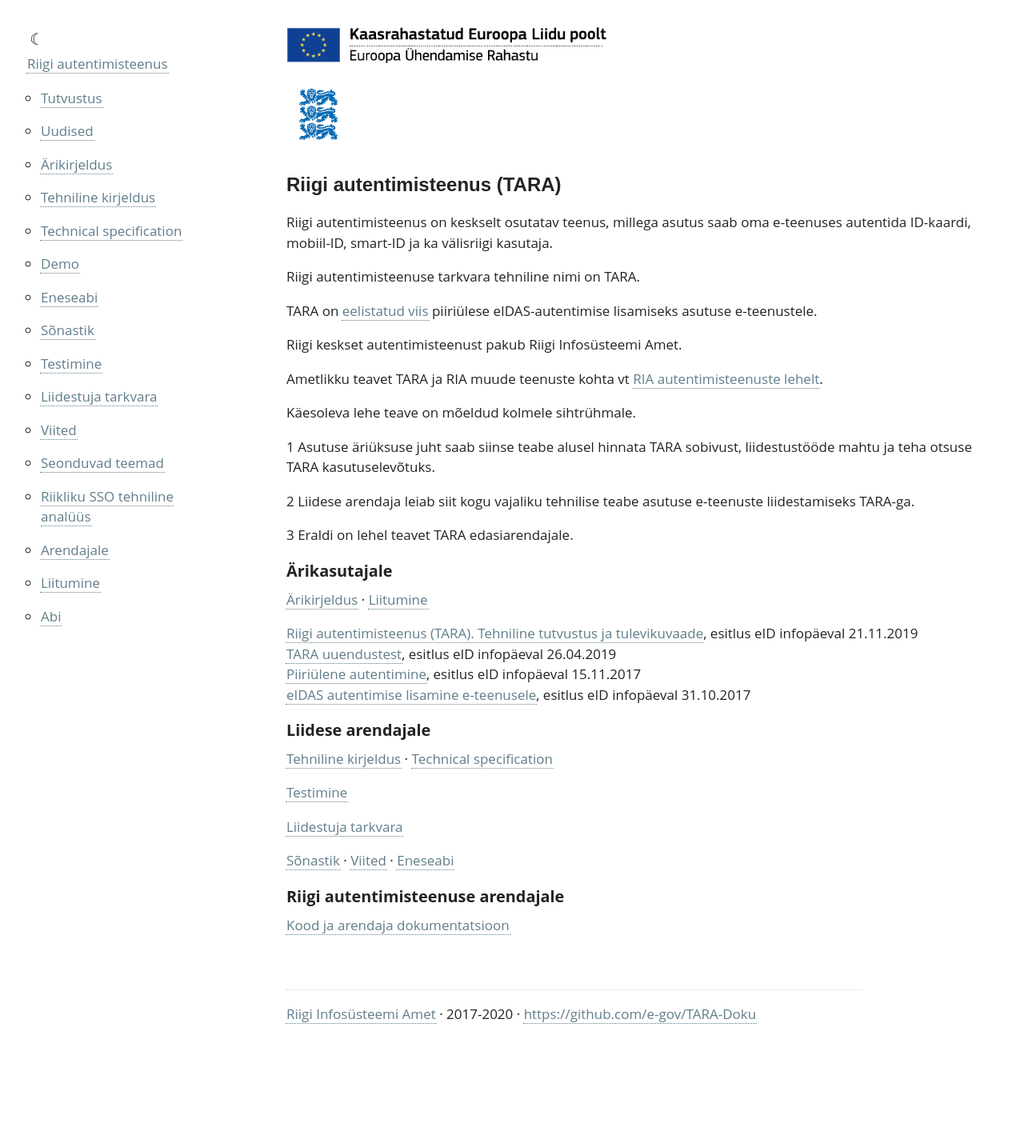
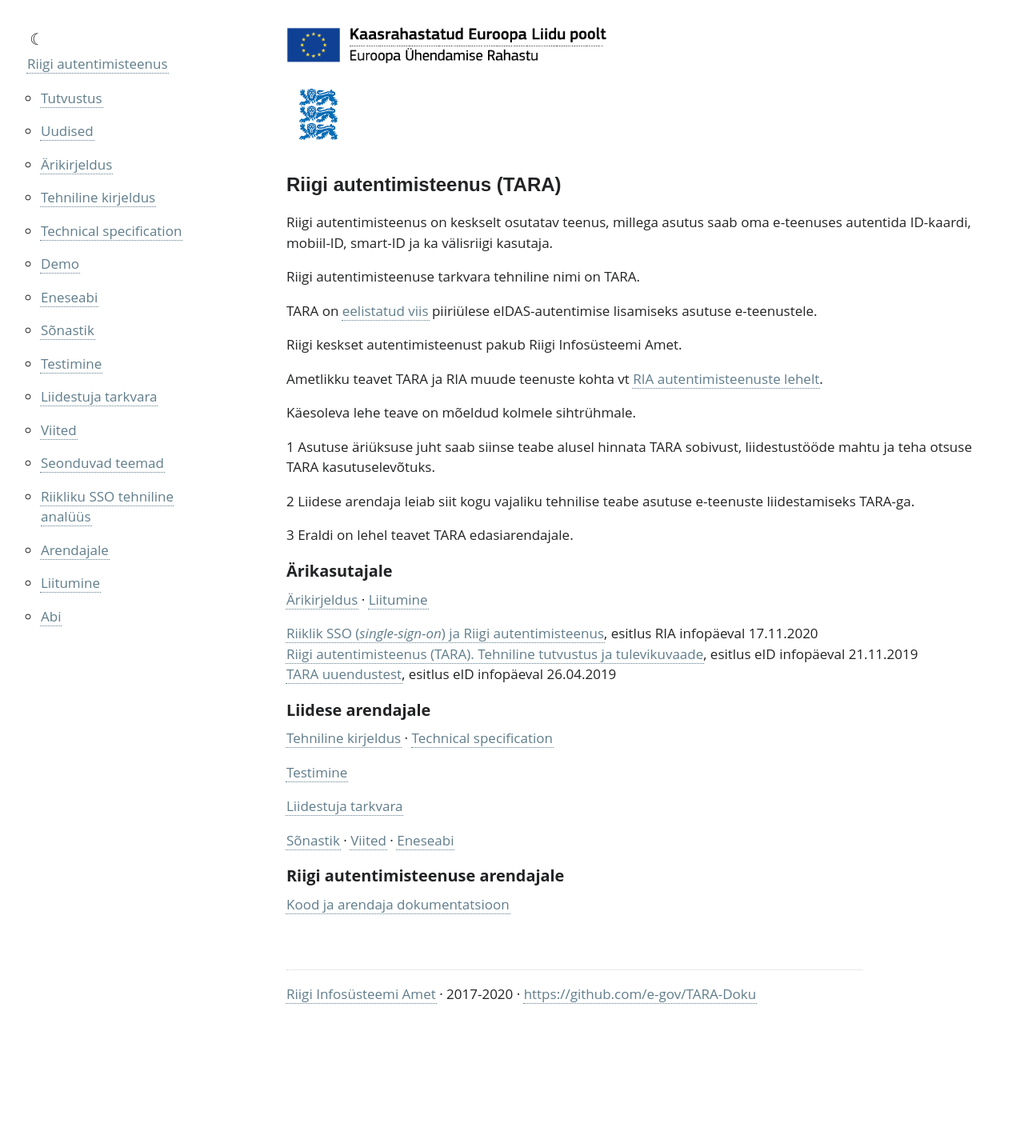
Before and after one commit to e-gov/TARA-Doku, a Jekyll site: the page built from index.md, in a window 1280 px wide. Shown: the whole page at 80% size. Built offline with Jekyll 4.4.1, drawn with Linux system fonts in a browser that asks for light colours.

Commit message:
Update index.md

```diff
--- a/index.md
+++ b/index.md
@@ -30,10 +30,9 @@ Käesoleva lehe teave on mõeldud kolmele sihtrühmale.
 
 [Ärikirjeldus](Arikirjeldus) · [Liitumine](Liitumine)
 
+<a href='https://e-gov.github.io/TARA-Doku/files/PiiriyleneAutentimine.pdf' target='_new'>Riiklik SSO (*single-sign-on*) ja Riigi autentimisteenus</a>, esitlus RIA infopäeval 17.11.2020<br>
 <a href='https://e-gov.github.io/TARA-Doku/files/TARA.pdf' target='_new'>Riigi autentimisteenus (TARA). Tehniline tutvustus ja tulevikuvaade</a>, esitlus eID infopäeval 21.11.2019<br>
 <a href='https://e-gov.github.io/TARA-Doku/files/Uuendustest.pdf' target='_new'>TARA uuendustest</a>, esitlus eID infopäeval 26.04.2019<br>
-<a href='https://e-gov.github.io/TARA-Doku/files/PiiriyleneAutentimine.pdf' target='_new'>Piiriülene autentimine</a>, esitlus eID infopäeval 15.11.2017<br>
-<a href='https://e-gov.github.io/TARA-Doku/files/TARA-tutvustus.pdf' target='_new'>eIDAS autentimise lisamine e-teenusele</a>, esitlus eID infopäeval 31.10.2017<br>
 
 ## Liidese arendajale
 
```
